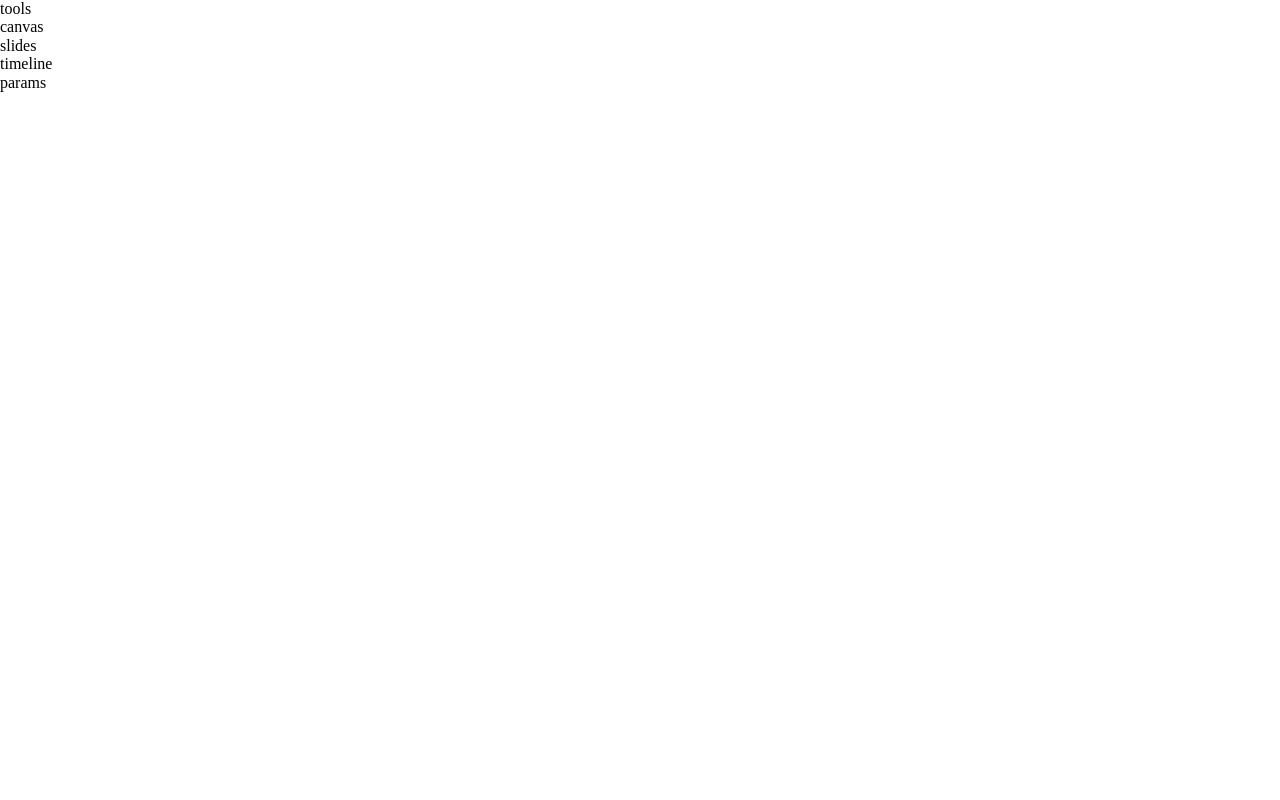
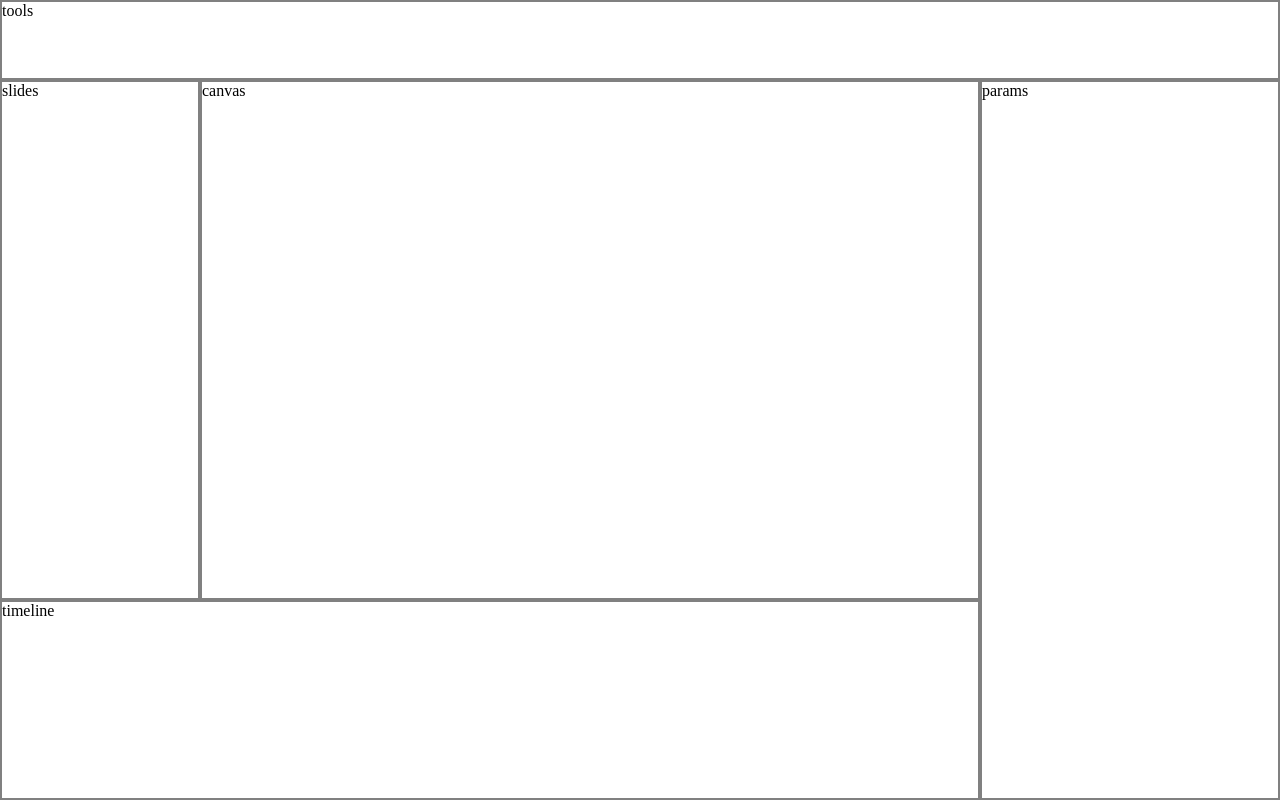
Before and after one commit to kvazimode/capticlone-desktop, a React app: page / in a window 1280 px wide. Built offline with nearby package versions, Linux system fonts and the light colour scheme.

Commit message:
panels layout

```diff
--- /dev/null
+++ b/public/css/panels.css
@@ -0,0 +1,41 @@
+#root {
+    display: grid;
+    grid-template-columns: 200px 1fr 300px;
+    grid-template-rows: 80px auto auto 200px;
+    height: 100vh;
+}
+
+.panel {
+    border: 2px solid gray;
+}
+
+.panel-tools {
+    grid-column-start: 1;
+    grid-column-end: 4;
+}
+
+.panel-timeline {
+    grid-column-start: 1;
+    grid-column-end: 3;
+}
+
+.panel-slidelist {
+    grid-column-start: 1;
+    grid-column-end: 2;
+    grid-row-start: 2;
+    grid-row-end: 4;
+}
+
+.panel-params {
+    grid-column-start: -1;
+    grid-column-end: -2;
+    grid-row-start: 2;
+    grid-row-end: 5;
+}
+
+.panel-canvas {
+    grid-column-start: 2;
+    grid-column-end: 3;
+    grid-row-start: 2;
+    grid-row-end: 4;
+}
--- a/public/index.html
+++ b/public/index.html
@@ -6,6 +6,7 @@
   <meta name="viewport" content="width=device-width, initial-scale=1.0">
   <title>capticlone-base</title>
   <link rel="stylesheet" href="css/normalize.css">
+  <link rel="stylesheet" href="css/panels.css">
 </head>
 
 <body>
```
